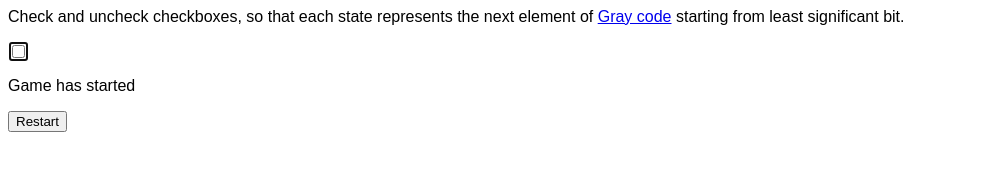
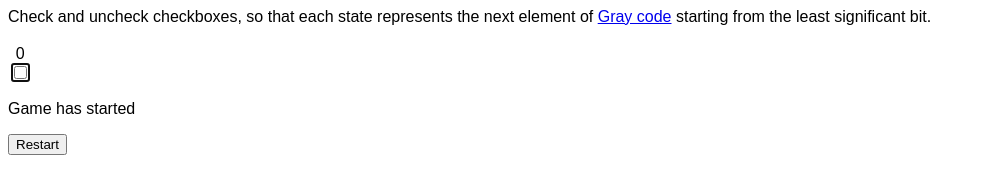
Before and after one commit to Vftdan/gray-code-game, a plain HTML site: page index.html in a window 1280 px wide. Shown: the whole page, without its empty margins (0-985 px from the left). Drawn offline with Linux system fonts and the light colour scheme.

Commit message:
Showing each checkbox index

```diff
--- a/index.html
+++ b/index.html
@@ -8,7 +8,7 @@
 	<body>
 		<p id="game">
 			<p id="rules">
-				Check and uncheck checkboxes, so that each state represents the next element of <a href="https://en.wikipedia.org/wiki/Gray_code">Gray code</a> starting from least significant bit.
+				Check and uncheck checkboxes, so that each state represents the next element of <a href="https://en.wikipedia.org/wiki/Gray_code">Gray code</a> starting from the least significant bit.
 			</p>
 			<div id="checkbox-area"></div>
 			<p id="status-message"></p>
--- a/script.js
+++ b/script.js
@@ -28,17 +28,20 @@ grayCodeGame = (function(grayCodeGame) {
 			this.lost = false;
 		},
 		appendCheckbox: function() {
-			var elem = document.createElement('input');
-			elem.type = 'checkbox';
-			elem.className = 'bit-checkbox';
-			var index = this.checkboxes.push(elem) - 1;
-			elem.title = '#' + index;
+			var checkbox = document.createElement('input');
+			checkbox.type = 'checkbox';
+			var container = document.createElement('label');
+			container.className = 'bit-checkbox';
+			var index = this.checkboxes.push(checkbox) - 1;
+			checkbox.title = '#' + index;
+			container.innerText = index + '';
+			container.appendChild(checkbox);
 			var grayCodeGame = this;
-			elem.addEventListener('change', function(ev) {
+			checkbox.addEventListener('change', function(ev) {
 				void(ev);
-				grayCodeGame.updateBit(index, elem.checked);
+				grayCodeGame.updateBit(index, checkbox.checked);
 			});
-			this.checkboxArea.appendChild(elem);
+			this.checkboxArea.appendChild(container);
 		},
 		updateBit: function(index, value) {
 			this.setStatusMessage((value ? 'Set' : 'Reset') + ' bit #' + index);
--- a/style.css
+++ b/style.css
@@ -4,4 +4,15 @@
 
 #checkbox-area .bit-checkbox {
 	display: inline-block;
+	text-align: center;
+	padding: 2pt;
 }
+
+#checkbox-area .bit-checkbox:not(:first-child) {
+	border-left: 1px solid black;
+}
+
+#checkbox-area .bit-checkbox input {
+	display: block;
+	margin: 3px;
+}
```
